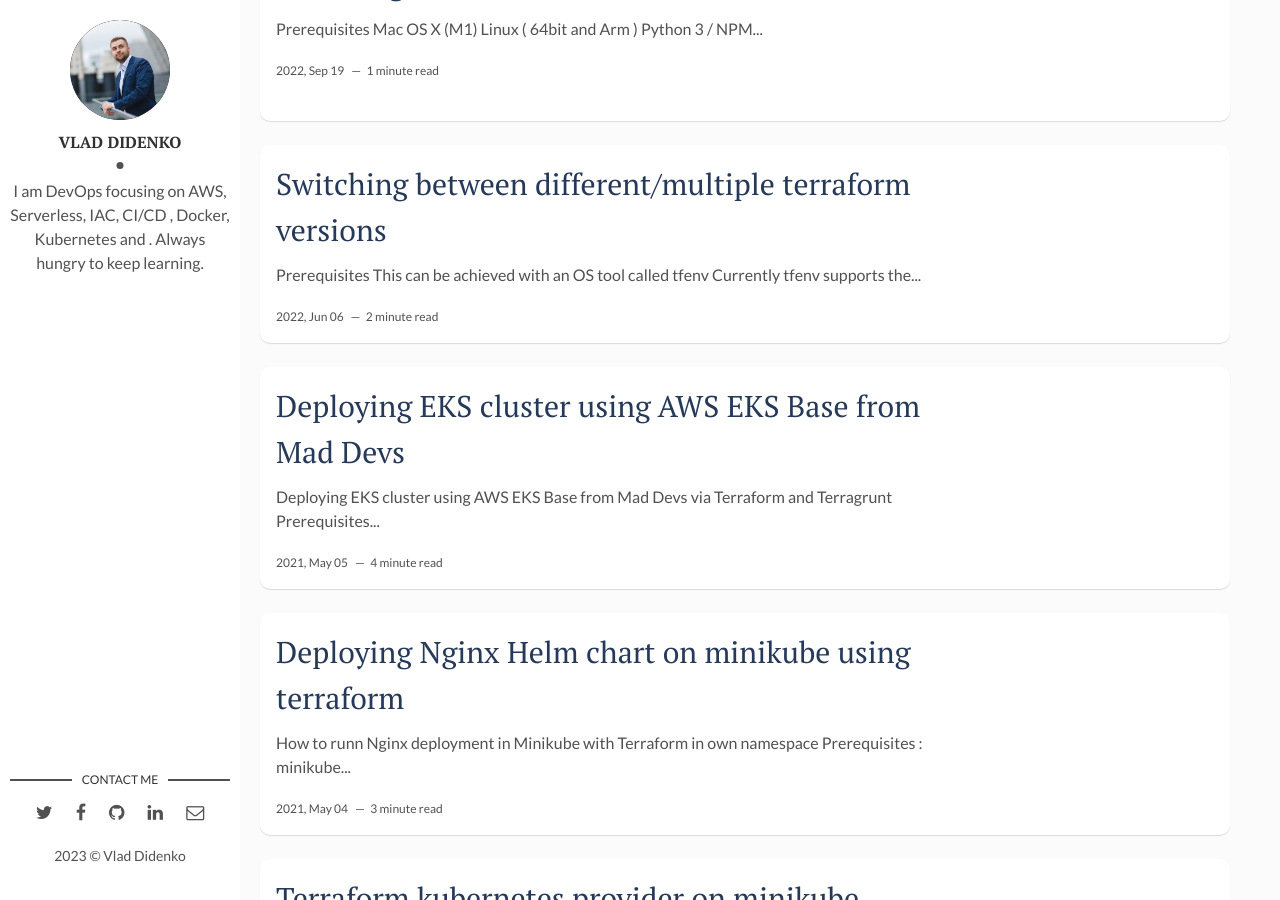
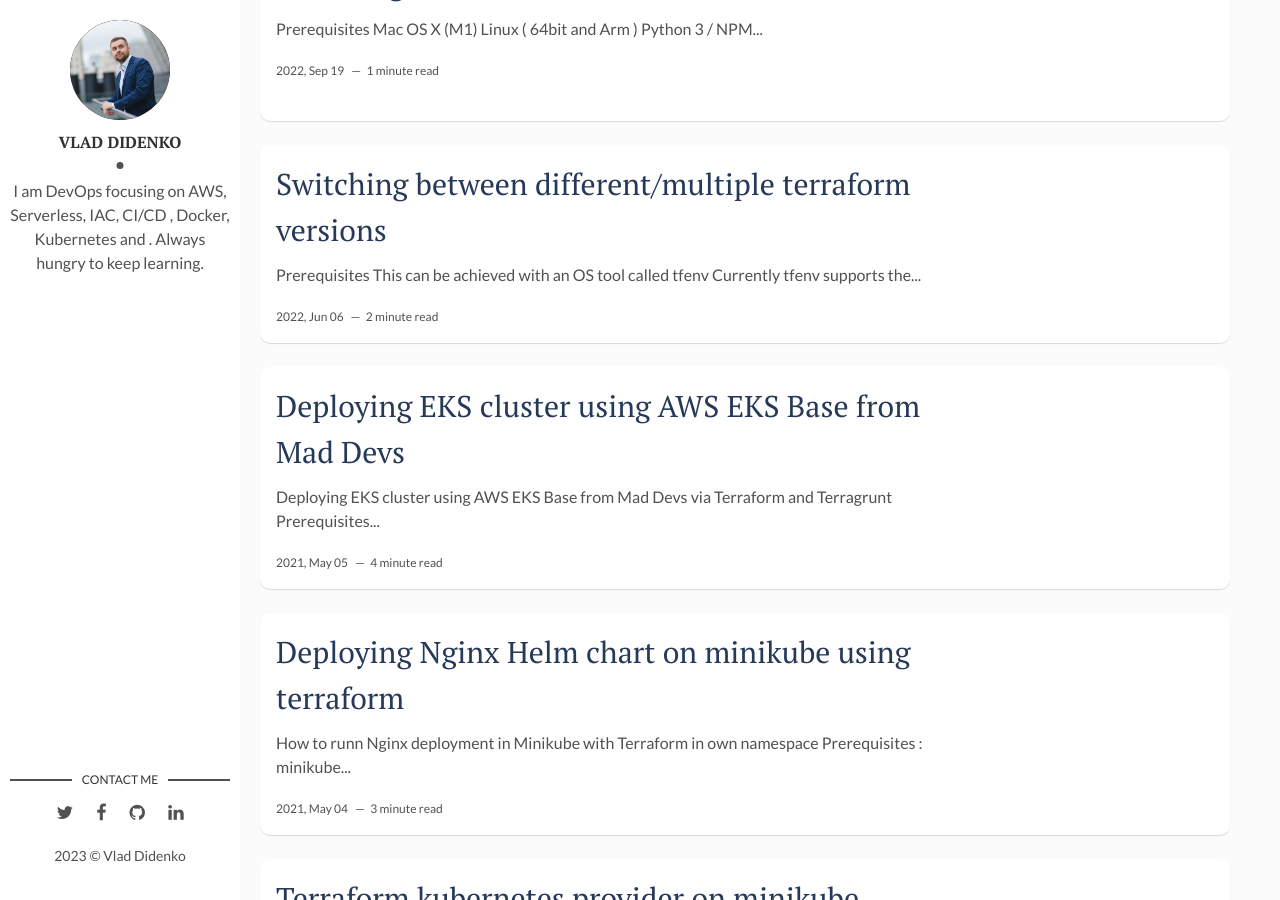
Before and after one commit to advissor/advissor.github.io, a Jekyll site: the page built from index.html, in a window 1280 px wide and 900 px high, scrolled down 543 px. Built offline with Jekyll 4.4.1, drawn with Linux system fonts in a browser that asks for light colours; the list of posts is cut into pages by our own code.

```diff
--- a/_layouts/main.html
+++ b/_layouts/main.html
@@ -36,11 +36,7 @@ layout: default
         {% else %}
           <li class="linkedin"><a href="https://in.linkedin.com/" target="_blank"><i class="fa fa-linkedin" aria-hidden="true"></i></a></li>
         {% endif %}
-        {% if site.social-email %}
-          <li class="email"><a href="mailto:{{site.social-email}}"><i class="fa fa-envelope-o"></i></a></li>
-        {% else %}
-          <li class="email"><a href="mailto:the.advissor@gmail.com"><i class="fa fa-envelope-o" aria-hidden="true"></i></a></li>
-        {% endif %}
+
       </ul>
     </section> <!-- End Section Contact -->
     <div class="copyright">
```
